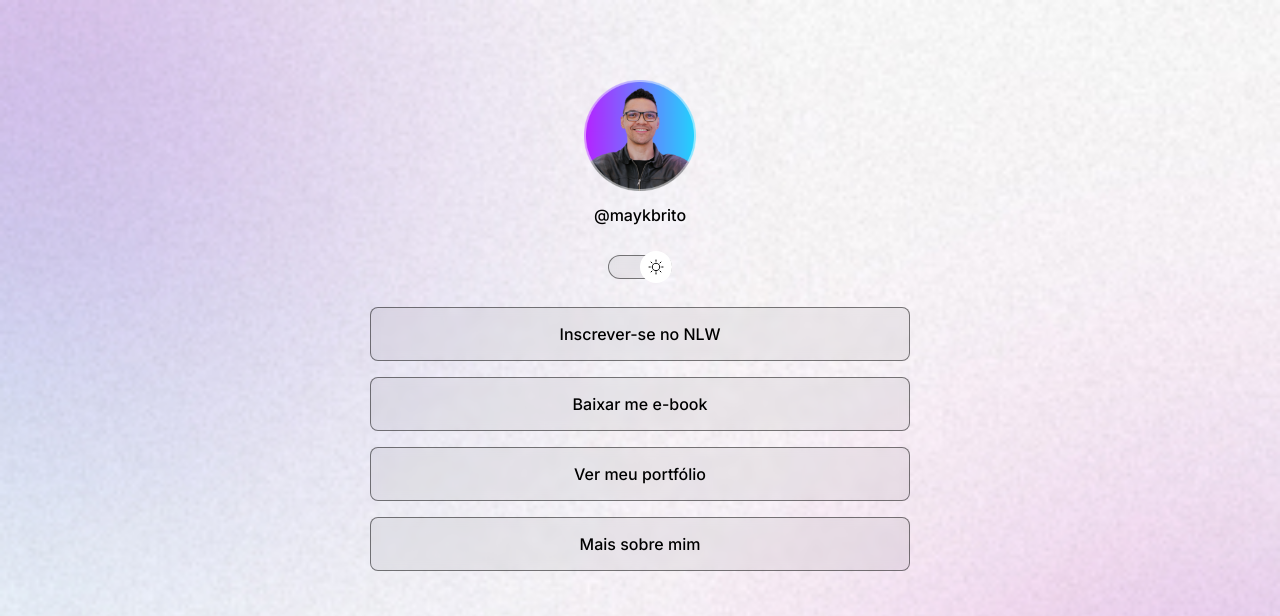
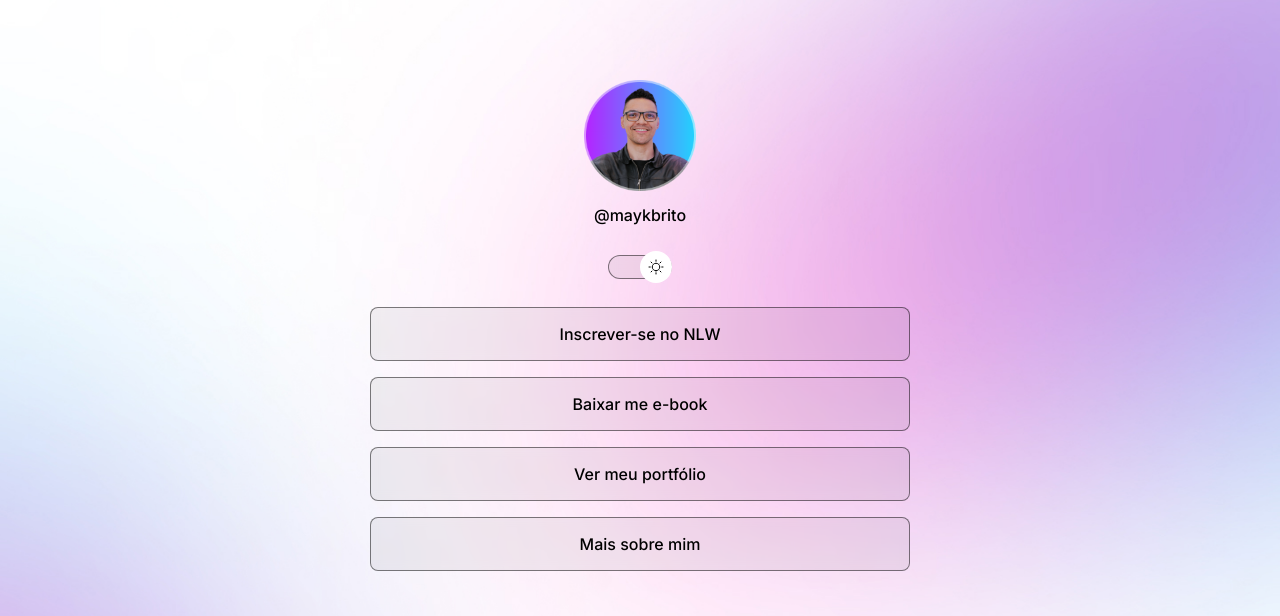
Before and after one commit to paulofer84/projetoRocket1, a plain HTML site: page index.html in a window 1280 px wide. Shown: the top 616 px of the page. Drawn offline with nearby package versions, Linux system fonts and the light colour scheme.

Commit message:
change background based on media queries

```diff
--- a/style.css
+++ b/style.css
@@ -26,6 +26,7 @@
 
 body{
   background: var(--bg-url) no-repeat top center/cover;
+  height: 100vh;
 }
 
 body *{
@@ -146,3 +147,14 @@ footer{
   text-align: center;
   font-size: 14px;
 }
+
+/* Media Queries */
+@media(min-width: 700px){ /* De 700px para mais, faça isso */
+  :root{
+    --bg-url: url(./assets/bg-desktop.jpg);
+  }
+
+  .light{
+    --bg-url: url(./assets/bg-desktop-light.jpg);
+  }
+}
```
